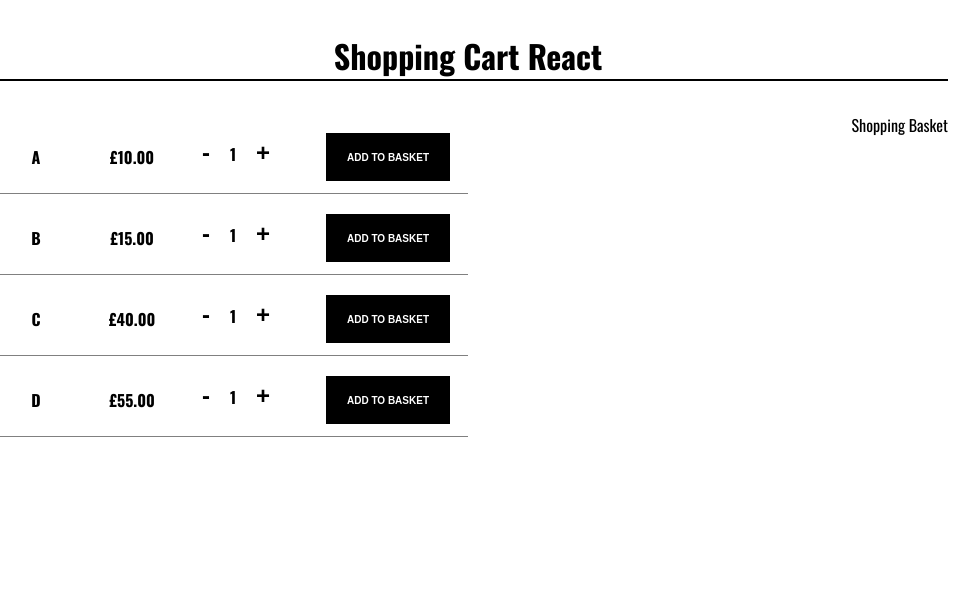
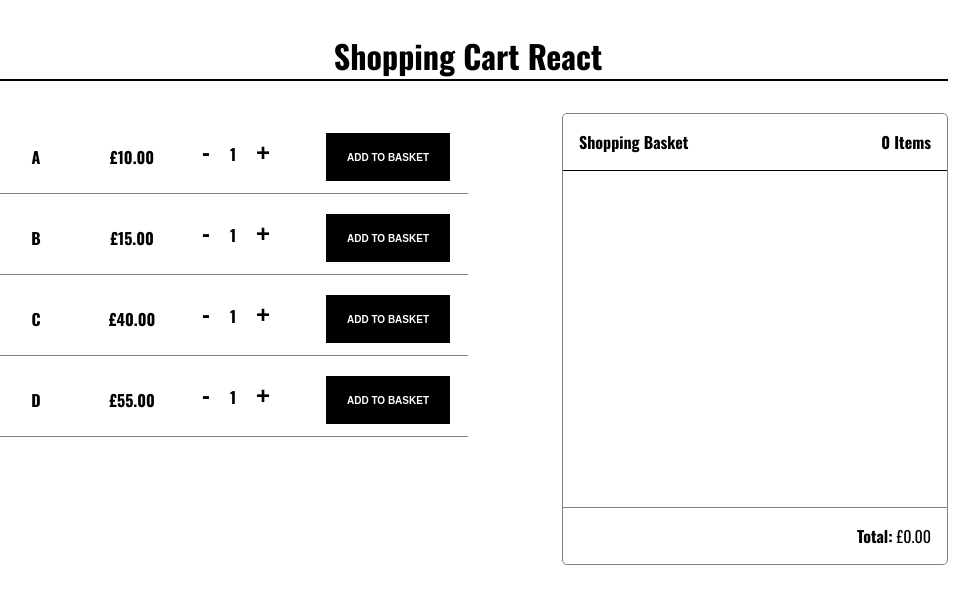
Before and after one commit to APiscoci/shopping-cart-react, a React (Create React App) app: page / in a window 1280 px wide. Shown: the top 604 px of the page, without its empty margins (172-1151 px from the left). Built offline with nearby package versions, Linux system fonts and the light colour scheme.

Commit message:
fix: refactor product component

```diff
--- a/src/App.js
+++ b/src/App.js
@@ -2,15 +2,26 @@ import "./App.css";
 import Header from "./header/header";
 import ProductList from "./products/product-list";
 import data from "./data/data";
+import ShoppingBasket from "./shopping-basket/shopping-basket";
+import { useState } from "react";
 
 function App() {
+  const [basketProducts, setBasketProducts] = useState([]);
   const { products } = data;
+
+  const addProductToBasket = (product) => {
+    setBasketProducts([...basketProducts, product]);
+  };
+
   return (
     <div className="App">
       <Header />
       <div className="row">
-        <ProductList products={products} />
-        <div>Shopping Basket</div>
+        <ProductList
+          products={products}
+          addProductToBasket={addProductToBasket}
+        />
+        <ShoppingBasket products={basketProducts} />
       </div>
     </div>
   );
--- a/src/products/product-list.jsx
+++ b/src/products/product-list.jsx
@@ -1,5 +1,5 @@
 import React from "react";
-import { arrayOf, object } from "prop-types";
+import { arrayOf, object, func } from "prop-types";
 import styled from "styled-components";
 import Product from "./product";
 
@@ -7,13 +7,14 @@ const Container = styled.div`
   width: 50%;
 `;
 
-const ProductList = ({ products }) => {
+const ProductList = ({ products, addProductToBasket }) => {
   return (
     <Container data-testid="products-list">
       {products?.map((product) => {
         return (
           <Product
             product={product}
+            addProductToBasket={addProductToBasket}
             key={`product-${product.stockKeepingUnit}`}
           >
             {product.stockKeepingUnit}
@@ -26,10 +27,12 @@ const ProductList = ({ products }) => {
 
 ProductList.propTypes = {
   products: arrayOf(object),
+  addProductToBasket: func,
 };
 
 ProductList.defaultProps = {
   products: [],
+  addProductToBasket: () => {},
 };
 
 export default ProductList;
--- a/src/products/product.jsx
+++ b/src/products/product.jsx
@@ -1,5 +1,5 @@
 import React, { useState } from "react";
-import { object } from "prop-types";
+import { object, func } from "prop-types";
 import styled from "styled-components";
 import { DEFAULT_QUANTITY } from "../constants/constants";
 import ProductQuantity from "./product-quantity";
@@ -38,7 +38,7 @@ const AddToBasketButton = styled.button`
   }
 `;
 
-const Product = ({ product }) => {
+const Product = ({ product, addProductToBasket }) => {
   const [quantity, setQuantity] = useState(DEFAULT_QUANTITY);
 
   const [selectedProduct, setSelectedProduct] = useState({
@@ -52,6 +52,7 @@ const Product = ({ product }) => {
   };
 
   const handleAddProductToBasket = () => {
+    addProductToBasket(selectedProduct);
     setQuantity(DEFAULT_QUANTITY);
   };
 
@@ -81,6 +82,7 @@ const Product = ({ product }) => {
 
 Product.propTypes = {
   product: object.isRequired,
+  addProductToBasket: func.isRequired,
 };
 
 export default Product;
```
